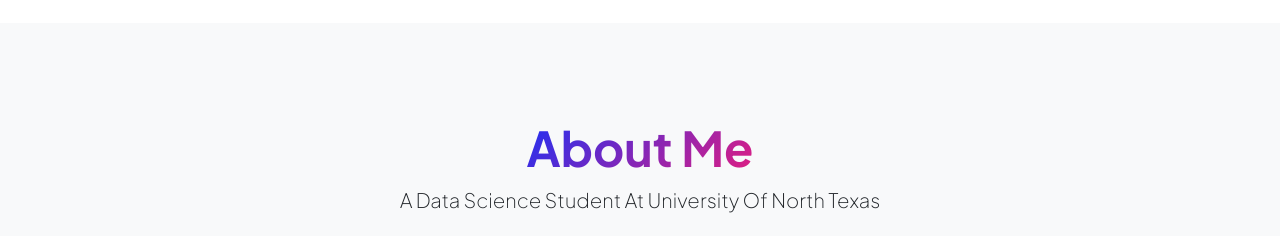
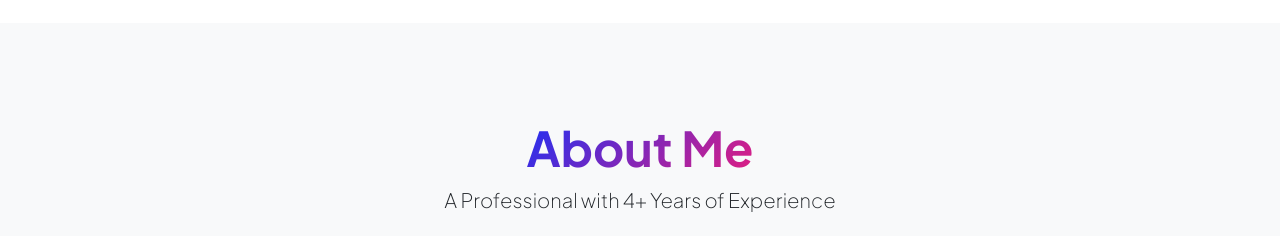
Before and after one commit to KaminiYelamar/kaminiyelamar.github.io, a plain HTML site: page index.html in a window 1280 px wide. Shown: the part 1048-1284 px from the top of the page. Drawn offline with nearby package versions, Linux system fonts and the light colour scheme.

Commit message:
Update index.html

```diff
--- a/index.html
+++ b/index.html
@@ -182,7 +182,7 @@
                         <div class="col-xxl-8">
                             <div class="text-center my-5">
                                 <h2 class="display-5 fw-bolder"><span class="text-gradient d-inline">About Me</span></h2>
-                                <p class="lead fw-light mb-4">A Data Science Student At University Of North Texas</p>
+                                <p class="lead fw-light mb-4">A Professional with 4+ Years of Experience</p>
                                 <p class="text-muted">I'm a data enthusiast with a strong foundation in analyzing complex datasets, applying machine learning models, and developing impactful insights. With experience spanning data engineering, NLP, sentiment analysis, and predictive modeling, I've driven research and projects across various sectors, including education, consulting, and investment. I’m passionate about using data to inform decisions, enhance business outcomes, and foster innovation.</p>
 
                             </div>
```
